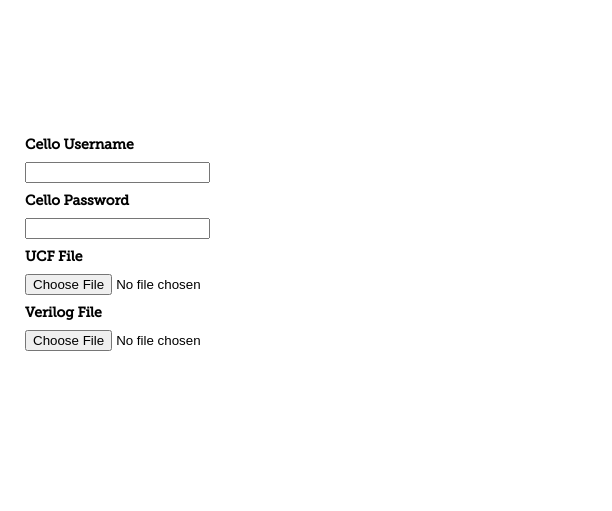
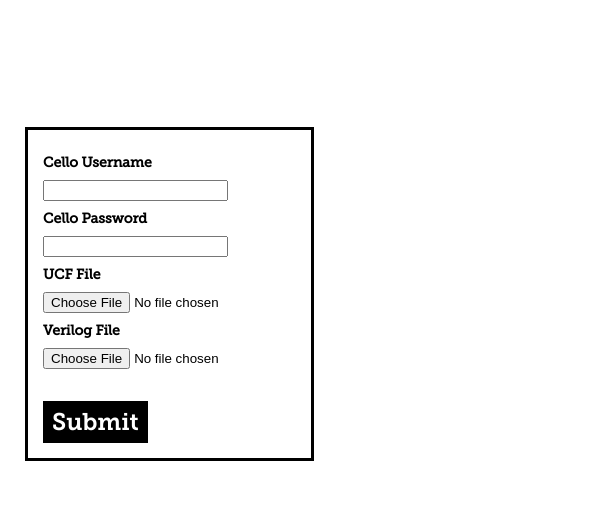
Before and after one commit to optrontool/optrontool.github.io, a plain HTML site: page index.html in a window 1280 px wide. Shown: the part 175-686 px from the top of the page, 0-612 px from the left. Drawn offline with Linux system fonts and the light colour scheme.

Commit message:
added submit button and border around input fields

```diff
--- a/index.html
+++ b/index.html
@@ -27,6 +27,7 @@
 		    <input type="file" id="ucf-selector"><br>
 		    <h3>Verilog File</h3>
 		    <input type="file" id="verilog-file"><br>
+		    <input type="button" id="submit-button" onclick="onSubmitPressed()" value="Submit">
 		</div>
 	    </div>
 	    <div id="optron-img">
@@ -34,4 +35,7 @@
 	    </div>
 	</div>
     </body>
+    <footer>
+	<script src="scripts/index.js" type="text/javascript"></script>
+    </footer>
 </html>
--- /dev/null
+++ b/scripts/index.js
@@ -0,0 +1,11 @@
+
+function onSubmitPressed() {
+    var h3 = document.createElement("H3");
+    h3.innerHTML = "Hey there!";
+    var inputs = document.getElementById("inputs");
+    inputs.appendChild(h3);
+}
+
+window.onload = function() {
+
+}
--- a/styles/index.css
+++ b/styles/index.css
@@ -25,6 +25,25 @@
     line-height: 7px;
 }
 
+input[type=button] {
+    cursor: pointer;
+    background: black;
+    font-family: "MuseoSlab700";
+    color: rgb(255, 255, 255);
+    font-size: 24px;
+    padding-top: 6px;
+    border: 3px solid black;
+    transition: all 0.1s linear;
+}
+
+input[type=button]:active {
+    transform: scale(0.95);
+}
+
+#submit-button {
+    margin-top: 32px;
+}
+
 table {
     cursor: pointer;
     color: white;
@@ -42,6 +61,8 @@
 #inputs {
     position: absolute;
     margin-top: 100px;
+    border: 3px solid black;
+    padding: 15px;
 }
 
 #main {
```
Also changed, not shown: 1 other file. Lines whose indentation alone changed are shown as unchanged.
